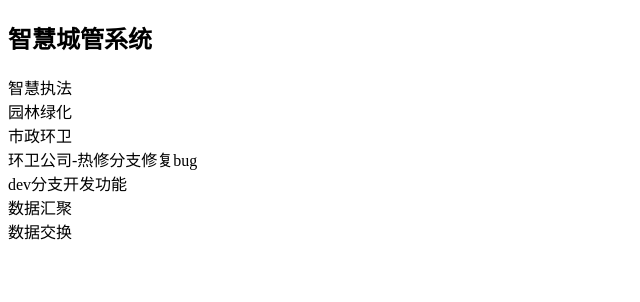
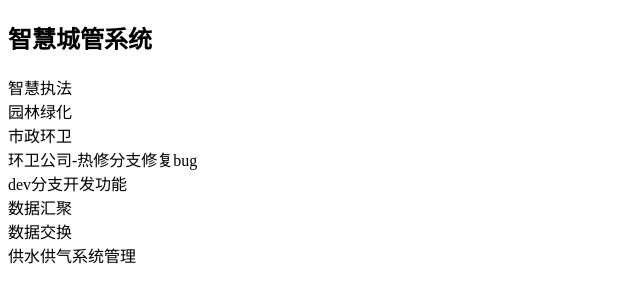
Before and after one commit to Cbp365/git_demo2, a plain HTML site: page index.html in a window 1280 px wide. Shown: the whole page, without its empty margins (0-640 px from the left). Drawn offline with Linux system fonts and the light colour scheme.

Commit message:
供水供电系统功能

```diff
--- a/index.html
+++ b/index.html
@@ -14,5 +14,6 @@
     <div>dev分支开发功能</div>
     <div>数据汇聚</div>
     <div>数据交换</div>
+    <div>供水供气系统管理</div>
 </body>
 </html>
```
